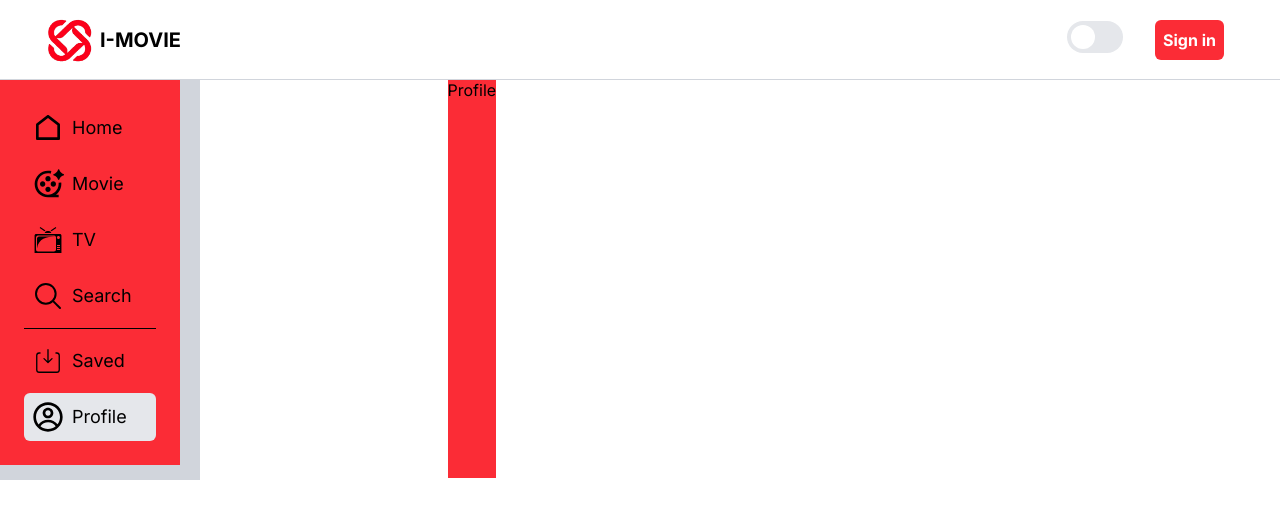
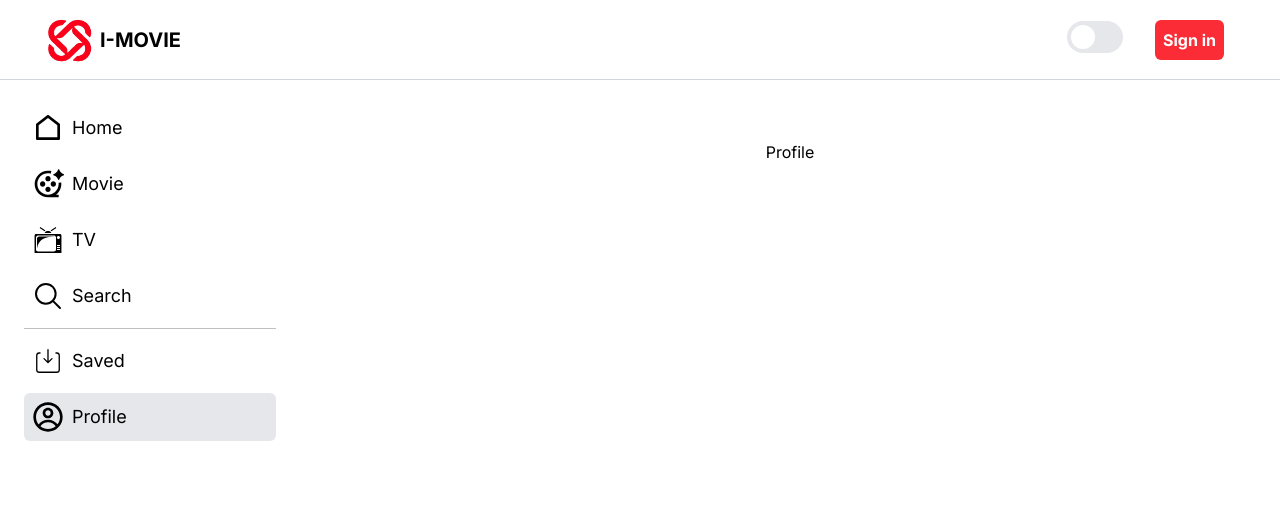
Before and after one commit to Rosier-Anderson/imovie, a Next.js app: page /profile in a window 1280 px wide. Shown: the top 518 px of the page. Built offline with nearby package versions, Linux system fonts and the light colour scheme.

Commit message:
refactor(ui): refine home layout and move SideNav to aside directory

```diff
--- a/app/(home)/layout.tsx
+++ b/app/(home)/layout.tsx
@@ -9,11 +9,12 @@ export default function HomeLayout({
   children: React.ReactNode;
 }) {
   return (
-    <div className=" grid grid-flow-row-dense  md:grid-cols-[200px_auto]  grid-rows-[70px_auto_auto] gap-2 bg-white dark:bg-neutral-primary  ">
+    <div className="bg-white dark:bg-neutral-primary  ">
       <Header />
-
-      <SideNav />
-      <div className=" rows-span-full  bg-red-primary mx-auto">{children}</div>
+      <div className="flex max-w-[1300px] mx-auto">
+        <SideNav />
+        <div className=" mx-auto mt-15">{children}</div>
+      </div>
     </div>
   );
 }
--- a/app/lib/nav-links.tsx
+++ b/app/lib/nav-links.tsx
@@ -28,7 +28,7 @@ export const assideLinks = [
   {
     label: "",
     href: "",
-    icon: <hr className=" w-full" />,
+    icon: <hr className=" w-full opacity-25" />,
   },
 
   {
--- a/app/ui/home/NavLinks.tsx
+++ b/app/ui/home/NavLinks.tsx
@@ -17,7 +17,7 @@ export function NavLinks() {
             return (
               <li key={index} className="m-2 ">
                 {index == 4 ? (
-                  <hr className=" w-full dark:text-neutral-secondary" />
+                  <hr className=" w-full opacity-25 dark:text-neutral-secondary" />
                 ) : (
                   <Link
                     href={href}
--- a/app/ui/home/components/GalleryUI/Gallery.tsx
+++ b/app/ui/home/components/GalleryUI/Gallery.tsx
@@ -13,7 +13,7 @@ export default function Gallery({
 }) {
   return (
     <Suspense fallback={<GallerySkeleton />}>
-      <ul className=" grid gap-4 grid-flow-row-dense grid-cols-2  md:grid-cols-5 md:grid-rows-4   dark:text-white  bg-gray-primary">
+      <ul className=" grid gap-4 grid-flow-row-dense grid-cols-2 md:grid-cols-5 md:grid-rows-4 dark:text-white">
         {data.map((item, index: number) => {
           return (
             <li key={index} className=" ">
--- a/app/ui/home/components/asside/SideNav.tsx
+++ b/app/ui/home/components/asside/SideNav.tsx
@@ -3,8 +3,8 @@ import { NavLinks } from "../../NavLinks";
 
 export default function SideNav() {
   return (
-    <div className=" h-[400px]   hidden md:block sticky top-20   bg-gray-secondary">
-      <aside className="  mr-5 ml-auto p-0 bg-red-primary flex  items-start justify-end text-sm sm:text-lg  ">
+    <div className=" h-[400px] w-[300px] overflow-hidden  hidden md:block sticky top-30">
+      <aside className="flex items-start justify-end text-sm sm:text-lg  ">
         <NavLinks />
       </aside>
     </div>
```
